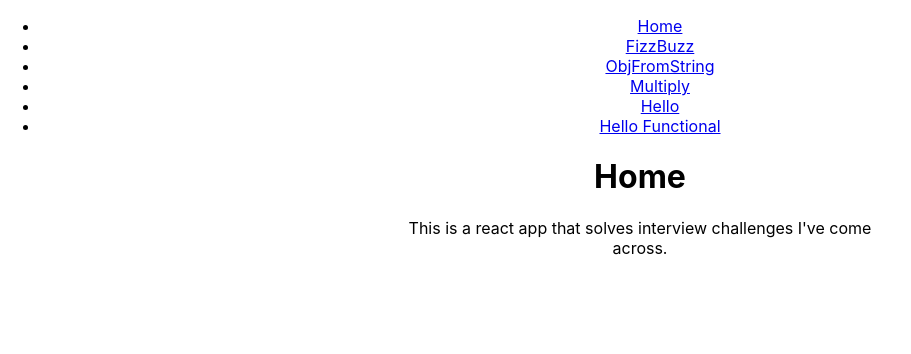
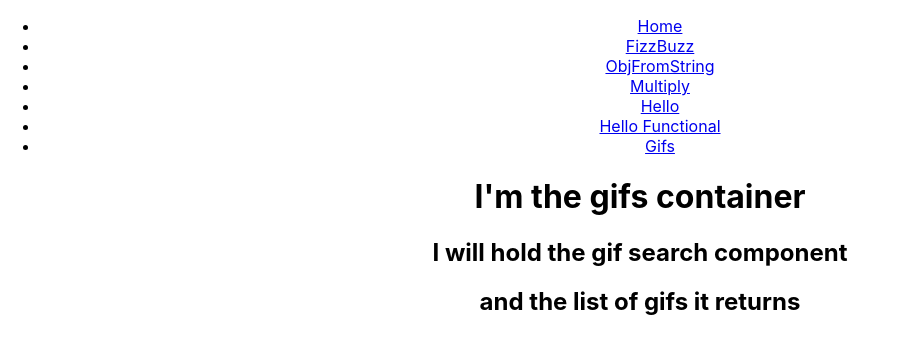
Before and after one commit to MMcClure11/practice-constructor.io, a React (Create React App) app: page /gifs in a window 1280 px wide. Shown: the top 354 px of the page, without its empty margins (0-911 px from the left). Built offline with nearby package versions, Linux system fonts and the light colour scheme.

Commit message:
Add gifs container

```diff
--- a/src/App.js
+++ b/src/App.js
@@ -8,6 +8,7 @@ import Multiply from './components/Multiply';
 import Hello from './components/Hello';
 import FunctionalHello from './components/FunctionalHello'
 import NavBar from './containers/NavBar';
+import GifsContainer from './containers/GifsContainer';
 
 const App = () => {
 
@@ -23,6 +24,7 @@ const App = () => {
           <Route path='/multiply'><Multiply /></Route>
           <Route path='/hello'><Hello helloTranslations={ helloTranslations } /></Route>
           <Route path='/hellofunctional'><FunctionalHello helloTranslations={ helloTranslations } /></Route>
+          <Route path='/gifs'><GifsContainer /></Route>
           <Route path='/'><Home /></Route>
         </Switch>
       </div>
--- /dev/null
+++ b/src/containers/GifsContainer.js
@@ -0,0 +1,13 @@
+import React from 'react'
+
+const GifsContainer = () => {
+  return (
+    <div>
+      <h1>I'm the gifs container</h1>
+      <h2>I will hold the gif search component</h2>
+      <h2>and the list of gifs it returns</h2>
+    </div>
+  )
+}
+
+export default GifsContainer
--- a/src/containers/NavBar.js
+++ b/src/containers/NavBar.js
@@ -23,6 +23,9 @@ const NavBar = () => {
         <li>
           <NavLink to='/hellofunctional'>Hello Functional</NavLink>
         </li>
+        <li>
+          <NavLink to='/gifs'>Gifs</NavLink>
+        </li>
       </ul>
     </div>
   )
```
